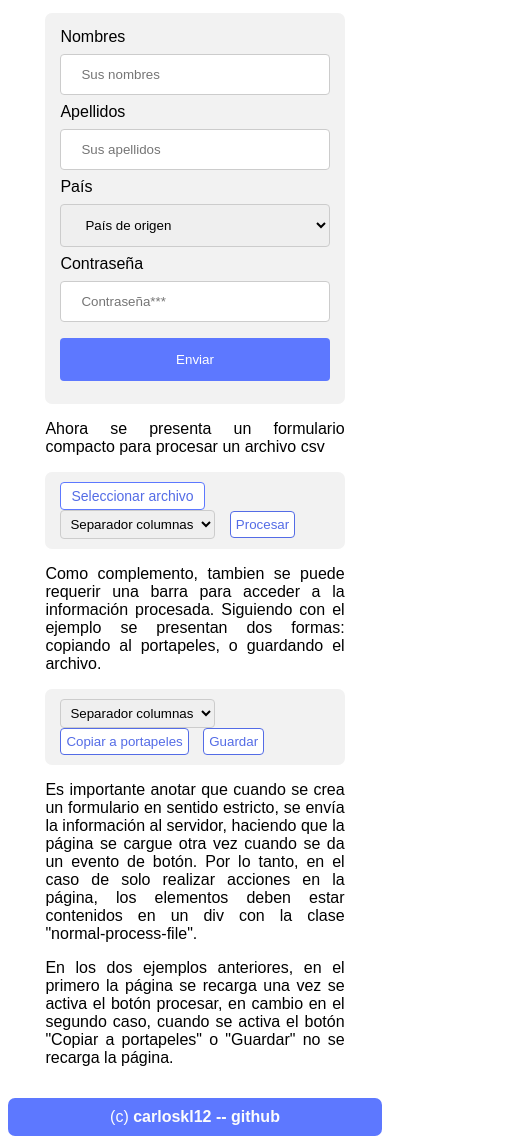
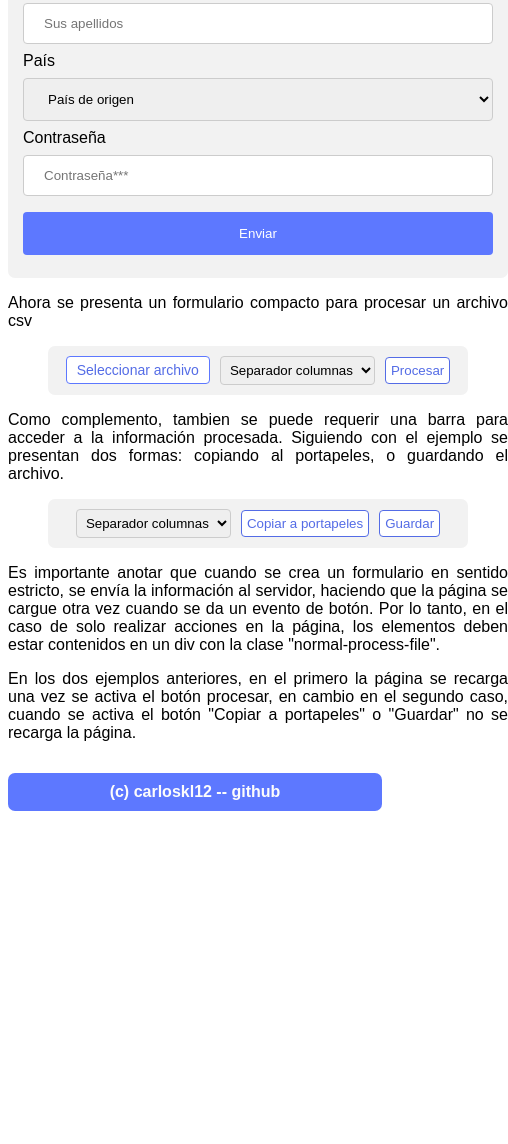
Before and after one commit to carloskl12/estilos-css, a plain HTML site: page index.html in a window 390 px wide. Shown: the part 732-1876 px from the top of the page, 508 px wide, since content can reach past the window. After the commit the page ends 1551 px from the top, so only its background shows below. Drawn offline with Linux system fonts and the light colour scheme.

Commit message:
responsive

```diff
--- a/estilos.css
+++ b/estilos.css
@@ -26,9 +26,21 @@ div.normal h2, div.normal h3 {
 }
 
 div.normal{
-    width: 80%;
+    width: 800px;
     background-color: rgb(255, 255, 255);
     margin: auto;
+}
+
+@media only screen and (max-width: 800px) {
+    div.normal {
+      width: 100%;
+    }
+}
+
+@media only screen and (max-width: 500px) {
+    div.normal {
+      width: 500px;
+    }
 }
 
 .normal p {
@@ -40,6 +52,7 @@ table.normal {
     padding: 0;
     border-collapse: collapse;
     margin: auto;
+
 }
 table.normal td, table.normal th{
     margin: 0;
@@ -62,6 +75,7 @@ footer {
     text-align: center;
     border-radius: 7px;
     margin-top: 15px;
+    font-weight: bold;
 }
 
 footer a {
@@ -84,6 +98,12 @@ div.horizontalDispose {
     flex-direction: row;
     flex-wrap: nowrap;
 }
+
+div.horizontal-csv-buttons{
+    width: 420px;
+    margin: auto;
+}
+
 /* %%%%%%%%%%%%%%%%%%%%%%%%%%%%%%%%%%%%%%% */
 /* Formularios  estilo normal*/
 form.normal {
@@ -126,9 +146,9 @@ form.normal input[type=password]{
     padding: 10px;
     border-radius: 7px;
     width: auto;
-    /* display: flex; */
-    /* flex-direction: row; */
-    /* flex-wrap: nowrap; */
+    display: flex;
+    align-items: center;
+    justify-content: center;
 }
 
 .normal-process-file  * {
@@ -150,7 +170,6 @@ form.normal input[type=password]{
     border: 1px solid rgb(84, 108, 230);
     color: rgb(84, 108, 230);
     background-color: white;
-    margin: 0px 5px;
     border-radius: 4px;
     cursor: pointer;
   }
@@ -170,30 +189,22 @@ form.normal input[type=password]{
     /* el margen izquierdo tiene que ver con el padding izquierdo del div del botón */
     left: -5px;
     top:0;
-    /* cursor: pointer; */
     height: 100%;
     font-size: 12px;
     width: 100%;
     background-color: rgb(119, 7, 95);
     padding: 0;
     border-radius: 4px;
-    /* float: left; */
-  }
+}
 
   .normal-process-file div.file-button {
     color: rgb(84, 108, 230);
-    background-color: white;
+    background-color: rgb(255, 255, 255);
     border:1px solid rgb(93, 120, 255);
     padding:5px 10px;
     position:relative;
     border-radius:4px;
     text-align:center;
-
     font-size: 14px;
-    margin-top: auto;
-    margin-bottom: auto;
-    /* float:left;  */
     display: inline-block;
-    /* margin-top: 5px; */
-    /* cursor: pointer; */
 }
--- a/index.html
+++ b/index.html
@@ -73,6 +73,7 @@
     </div>
 
     <p> Ahora se presenta un formulario compacto para procesar un archivo csv </p>
+    <div class="horizontal-csv-buttons">
     <form class="normal-process-file">
         <div class="file-button"> Seleccionar archivo <input type="file" id="myfile"  name="myfile"> </div>
         <select id="sep-col" name="sep-col">
@@ -83,10 +84,12 @@
         </select>
         <input type="submit" value="Procesar">
     </form>
+    </div>
     <p>Como complemento, tambien se puede requerir una barra para
         acceder a la información procesada. Siguiendo con el ejemplo se presentan
         dos formas: copiando al portapeles, o guardando el archivo.
     </p>
+    <div class="horizontal-csv-buttons">
     <div class="normal-process-file">
         <select id="sep-col-save" name="sep-col-save">
             <option value="" disabled selected="selected">Separador columnas</option>
@@ -96,6 +99,7 @@
         </select>
         <button onclick="console.log('Copiar a portapeles')">Copiar a portapeles</button>
         <button onclick="console.log('Información guardada')">Guardar</button>
+    </div>
     </div>
     <p>Es importante anotar que cuando se crea un formulario en sentido estricto, se
         envía la información al servidor, haciendo que la página se cargue otra vez cuando
```
